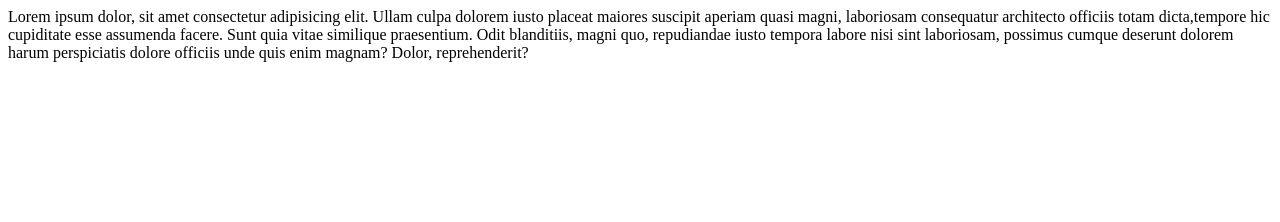
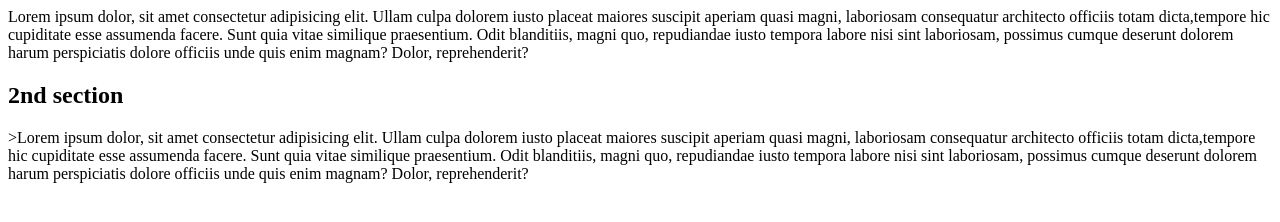
Before and after one commit to Samar1402/git, a plain HTML site: page index.html in a window 1280 px wide. Drawn offline with Linux system fonts and the light colour scheme.

Commit message:
commit completed

```diff
--- a/index.html
+++ b/index.html
@@ -13,5 +13,12 @@
         repudiandae iusto tempora labore nisi sint laboriosam, possimus cumque deserunt dolorem harum
         perspiciatis dolore officiis unde quis enim magnam? Dolor, reprehenderit?
     </section>
+    <section><h1>2nd section</h1>>Lorem ipsum dolor, sit amet consectetur adipisicing elit.
+        Ullam culpa dolorem iusto placeat maiores suscipit aperiam quasi magni, laboriosam consequatur architecto
+        officiis totam dicta,tempore hic cupiditate esse assumenda facere.
+        Sunt quia vitae similique praesentium. Odit blanditiis, magni quo,
+        repudiandae iusto tempora labore nisi sint laboriosam, possimus cumque deserunt dolorem harum
+        perspiciatis dolore officiis unde quis enim magnam? Dolor, reprehenderit?
+    </section>
 </body>
 </html>
```
